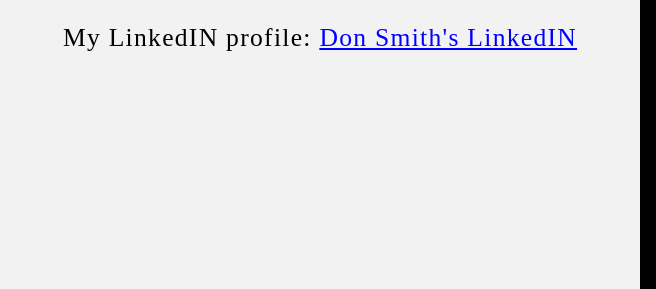
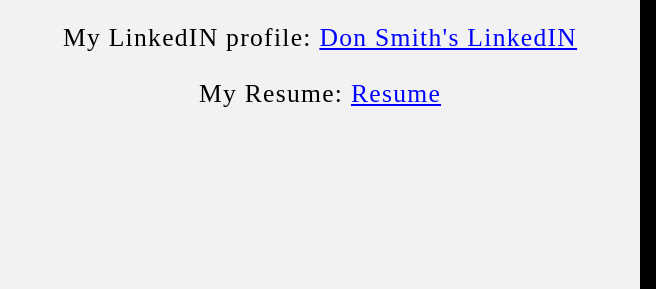
Before and after one commit to ACReturns/Portfolio, a plain HTML site: page index.html in a window 1280 px wide. Shown: the part 2597-2886 px from the top of the page, 0-656 px from the left. Drawn offline with Linux system fonts and the light colour scheme.

Commit message:
Added resume to profile
- Added Resume

```diff
--- a/index.html
+++ b/index.html
@@ -151,8 +151,9 @@
             <h1>Profiles</h1>
             <p>
                 You can view my professional profiles here:<br>
-                <p class="center"> Coding projects on my Github profile: <a href="https://github.com/ACReturns" target="_blank">Don Smith's Github</a></p>
+                <p class="center">Coding projects on my Github profile: <a href="https://github.com/ACReturns" target="_blank">Don Smith's Github</a></p>
                 <p class="center">My LinkedIN profile: <a href="https://www.linkedin.com/in/donald-smith-67b604a/s" target="_blank">Don Smith's LinkedIN</a></p>
+                <p class="center">My Resume: <a href="DSmithResume.pdf" target="_blank">Resume</a></p>
             </p>
         </div>
         <!-- Right Column -->
```
Also changed, not shown: 1 other file.
